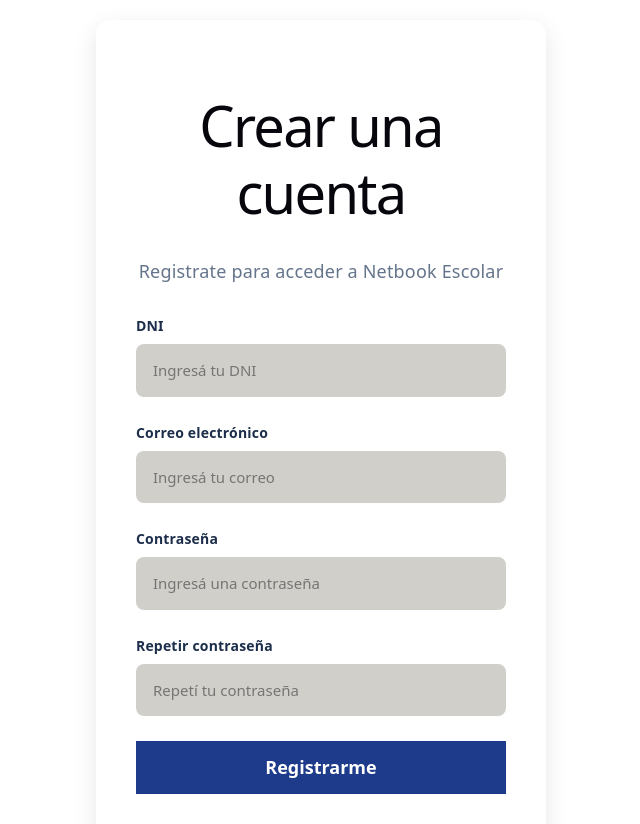
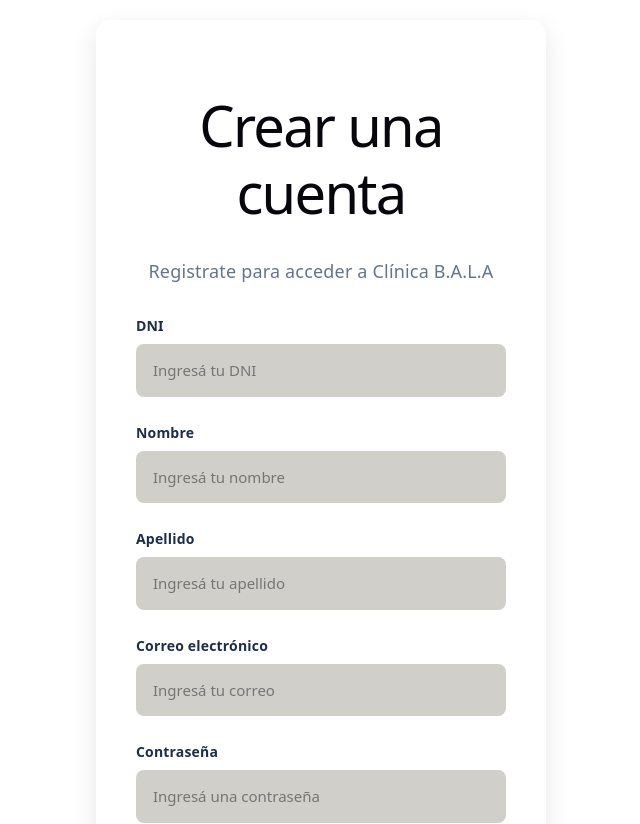
Before and after one commit to Leivaaldana/Gestion_BALA, a React (Vite) app: page /registro in a window 1280 px wide. Shown: the top 824 px of the page, without its empty margins (319-959 px from the left). Built offline with nearby package versions, Linux system fonts and the light colour scheme.

Commit message:
Añadiendo el sistema de registro y la proteccion de rutas

```diff
--- a/src/App.jsx
+++ b/src/App.jsx
@@ -1,11 +1,13 @@
 import "./App.css";
 import { Routes, Route } from "react-router-dom";
 
-// Header único (se dibuja una sola vez, no es un layout)
+// Header único
 import Nav from "./componentes/Nav.jsx";
 
-// Solo para el menú lateral de los paneles internos
+// Layout del menú lateral + guardas de acceso
 import DashboardLayout from "./componentes/DashboardLayout.jsx";
+import RutaProtegida from "./componentes/RutaProtegida.jsx";
+import SoloInvitados from "./componentes/SoloInvitados.jsx";
 
 // Páginas públicas
 import Principal from "./paginas/Principal.jsx";
@@ -45,46 +47,61 @@
       <Nav />
 
       <Routes>
-        {/* Públicas */}
+        {/* Públicas (se ven con o sin sesión) */}
         <Route path="/" element={<Principal />} />
+        <Route path="/contacto" element={<Contacto />} />
+        {/* Más adelante: /equipo, /anuncios, /asistencia */}
+
+        {/* Solo sin sesión: si ya iniciaste, te manda a tu panel */}
+        <Route element={<SoloInvitados />}>
           <Route path="/login" element={<Login />} />
           <Route path="/registro" element={<Registro />} />
-        <Route path="/contacto" element={<Contacto />} />
+        </Route>
 
         {/* Paciente */}
+        <Route element={<RutaProtegida rol="paciente" />}>
           <Route element={<DashboardLayout role="paciente" />}>
             <Route path="/paciente/historial" element={<MiHistorialClinico />} />
             <Route path="/paciente/turnos" element={<Turnos />} />
             <Route path="/paciente/estudios" element={<RepositorioEstudios />} />
           </Route>
+        </Route>
 
         {/* Médico */}
+        <Route element={<RutaProtegida rol="medico" />}>
           <Route element={<DashboardLayout role="medico" />}>
             <Route path="/medico/historia" element={<GestionHistoriaClinica />} />
             <Route path="/medico/guardias" element={<ControlGuardias />} />
             <Route path="/medico/derivacion" element={<DerivacionInternacion />} />
             <Route path="/medico/prescripciones" element={<SistemaPrescripciones />} />
           </Route>
+        </Route>
 
         {/* Enfermera */}
+        <Route element={<RutaProtegida rol="enfermera" />}>
           <Route element={<DashboardLayout role="enfermera" />}>
             <Route path="/enfermera/medicacion" element={<SuministroMedicacion />} />
             <Route path="/enfermera/guardias" element={<ControlGuardiasEnfermera />} />
             <Route path="/enfermera/insumos" element={<GestionInsumos />} />
           </Route>
+        </Route>
 
         {/* Administrativo */}
+        <Route element={<RutaProtegida rol="administrativo" />}>
           <Route element={<DashboardLayout role="administrativo" />}>
             <Route path="/administrativo/altas" element={<RegistroAltas />} />
             <Route path="/administrativo/camas" element={<GestionCamas />} />
             <Route path="/administrativo/agenda" element={<GestionAgenda />} />
           </Route>
+        </Route>
 
         {/* Directivos */}
+        <Route element={<RutaProtegida rol="directivos" />}>
           <Route element={<DashboardLayout role="directivos" />}>
             <Route path="/directivos/recursos" element={<PanelRecursos />} />
             <Route path="/directivos/analisis" element={<AnalisisDatos />} />
             <Route path="/directivos/auditoria" element={<SupervisionAuditoria />} />
+          </Route>
         </Route>
       </Routes>
     </>
--- /dev/null
+++ b/src/componentes/RutaProtegida.jsx
@@ -0,0 +1,16 @@
+import { Navigate, Outlet } from "react-router-dom";
+import { useAuth, ROLE_HOME } from "../context/AuthContext";
+
+// Guarda de acceso para los paneles internos.
+// Uso: <Route element={<RutaProtegida rol="medico" />}> ...rutas del médico... </Route>
+export default function RutaProtegida({ rol }) {
+  const { user } = useAuth();
+
+  // Sin sesión: al login
+  if (!user) return <Navigate to="/login" replace />;
+
+  // Con sesión pero de otro rol: lo mandamos a SU panel
+  if (user.rol !== rol) return <Navigate to={ROLE_HOME[user.rol]} replace />;
+
+  return <Outlet />;
+}
--- /dev/null
+++ b/src/componentes/SoloInvitados.jsx
@@ -0,0 +1,11 @@
+import { Navigate, Outlet } from "react-router-dom";
+import { useAuth, ROLE_HOME } from "../context/AuthContext";
+
+// Para /login y /registro: si ya hay sesión, no tiene sentido mostrarlos.
+export default function SoloInvitados() {
+  const { user } = useAuth();
+
+  if (user) return <Navigate to={ROLE_HOME[user.rol]} replace />;
+
+  return <Outlet />;
+}
--- a/src/paginas/Registro.jsx
+++ b/src/paginas/Registro.jsx
@@ -1,17 +1,92 @@
-import React from "react";
+import { useState } from "react";
+import { Link, useNavigate } from "react-router-dom";
+import { useAuth, ROLE_HOME } from "../context/AuthContext";
 import "../estilos/Registro.css";
 
+const SOLO_LETRAS = /^[A-Za-zÁÉÍÓÚáéíóúÑñÜü\s]+$/;
+const FORMATO_EMAIL = /^\S+@\S+\.\S+$/;
+
 function FormularioRegistro() {
+  const { registrar } = useAuth();
+  const navigate = useNavigate();
+
+  const [datos, setDatos] = useState({
+    dni: "",
+    nombre: "",
+    apellido: "",
+    correo: "",
+    contrasena: "",
+    repetirContrasena: "",
+  });
+  const [errores, setErrores] = useState({});
+
+  const handleChange = (e) => {
+    const { name, value } = e.target;
+    setDatos({ ...datos, [name]: value });
+    // al volver a escribir en un campo, se limpia su error
+    setErrores({ ...errores, [name]: "", general: "" });
+  };
+
+  const validar = () => {
+    const nuevos = {};
+
+    if (!/^\d{7,8}$/.test(datos.dni.trim()))
+      nuevos.dni = "El DNI debe tener 7 u 8 números.";
+
+    if (!datos.nombre.trim()) nuevos.nombre = "Ingresá tu nombre.";
+    else if (!SOLO_LETRAS.test(datos.nombre.trim()))
+      nuevos.nombre = "El nombre solo puede tener letras.";
+
+    if (!datos.apellido.trim()) nuevos.apellido = "Ingresá tu apellido.";
+    else if (!SOLO_LETRAS.test(datos.apellido.trim()))
+      nuevos.apellido = "El apellido solo puede tener letras.";
+
+    if (!datos.correo.trim()) nuevos.correo = "Ingresá tu correo.";
+    else if (!FORMATO_EMAIL.test(datos.correo.trim()))
+      nuevos.correo = "Ingresá un correo válido.";
+
+    if (datos.contrasena.length < 6)
+      nuevos.contrasena = "La contraseña debe tener al menos 6 caracteres.";
+
+    if (datos.repetirContrasena !== datos.contrasena)
+      nuevos.repetirContrasena = "Las contraseñas no coinciden.";
+
+    return nuevos;
+  };
+
+  const handleSubmit = (e) => {
+    e.preventDefault();
+
+    const nuevos = validar();
+    if (Object.keys(nuevos).length > 0) {
+      setErrores(nuevos);
+      return;
+    }
+
+    const res = registrar({
+      dni: datos.dni,
+      nombre: datos.nombre,
+      apellido: datos.apellido,
+      email: datos.correo,
+      contrasena: datos.contrasena,
+    });
+
+    if (!res.ok) {
+      setErrores({ general: res.error });
+      return;
+    }
+
+    navigate(ROLE_HOME[res.rol]);
+  };
+
   return (
     <div className="registro-container">
       <div className="registro-box">
         <h1>Crear una cuenta</h1>
 
-        <p className="subtitulo">
-          Registrate para acceder a Netbook Escolar
-        </p>
+        <p className="subtitulo">Registrate para acceder a Clínica B.A.L.A</p>
 
-        <form id="registroForm">
+        <form id="registroForm" onSubmit={handleSubmit} noValidate>
           <div className="campo">
             <label htmlFor="dni">DNI</label>
             <input
@@ -20,8 +95,37 @@
               name="dni"
               placeholder="Ingresá tu DNI"
               maxLength={8}
+              inputMode="numeric"
+              value={datos.dni}
+              onChange={handleChange}
             />
-            <span className="error" id="errorDni"></span>
+            <span className="error">{errores.dni}</span>
+          </div>
+
+          <div className="campo">
+            <label htmlFor="nombre">Nombre</label>
+            <input
+              type="text"
+              id="nombre"
+              name="nombre"
+              placeholder="Ingresá tu nombre"
+              value={datos.nombre}
+              onChange={handleChange}
+            />
+            <span className="error">{errores.nombre}</span>
+          </div>
+
+          <div className="campo">
+            <label htmlFor="apellido">Apellido</label>
+            <input
+              type="text"
+              id="apellido"
+              name="apellido"
+              placeholder="Ingresá tu apellido"
+              value={datos.apellido}
+              onChange={handleChange}
+            />
+            <span className="error">{errores.apellido}</span>
           </div>
 
           <div className="campo">
@@ -31,8 +135,10 @@
               id="correo"
               name="correo"
               placeholder="Ingresá tu correo"
+              value={datos.correo}
+              onChange={handleChange}
             />
-            <span className="error" id="errorCorreo"></span>
+            <span className="error">{errores.correo}</span>
           </div>
 
           <div className="campo">
@@ -42,26 +148,34 @@
               id="contrasena"
               name="contrasena"
               placeholder="Ingresá una contraseña"
+              value={datos.contrasena}
+              onChange={handleChange}
             />
-            <span className="error" id="errorContrasena"></span>
+            <span className="error">{errores.contrasena}</span>
           </div>
 
           <div className="campo">
-            <label htmlFor="repetirContrasena">
-              Repetir contraseña
-            </label>
+            <label htmlFor="repetirContrasena">Repetir contraseña</label>
             <input
               type="password"
               id="repetirContrasena"
               name="repetirContrasena"
               placeholder="Repetí tu contraseña"
+              value={datos.repetirContrasena}
+              onChange={handleChange}
             />
-            <span className="error" id="errorRepetir"></span>
+            <span className="error">{errores.repetirContrasena}</span>
           </div>
+
+          {/* Errores que vienen del sistema (DNI o correo ya registrados) */}
+          <span className="error">{errores.general}</span>
 
           <button type="submit">Registrarme</button>
 
-          <p id="mensajeExito" className="exito"></p>
+          <p className="subtitulo">
+            ¿Ya tenés cuenta? <Link to="/login">Iniciá sesión</Link> ·{" "}
+            <Link to="/">Volver al inicio</Link>
+          </p>
         </form>
       </div>
     </div>
```
Lines whose indentation alone changed are shown as unchanged.
